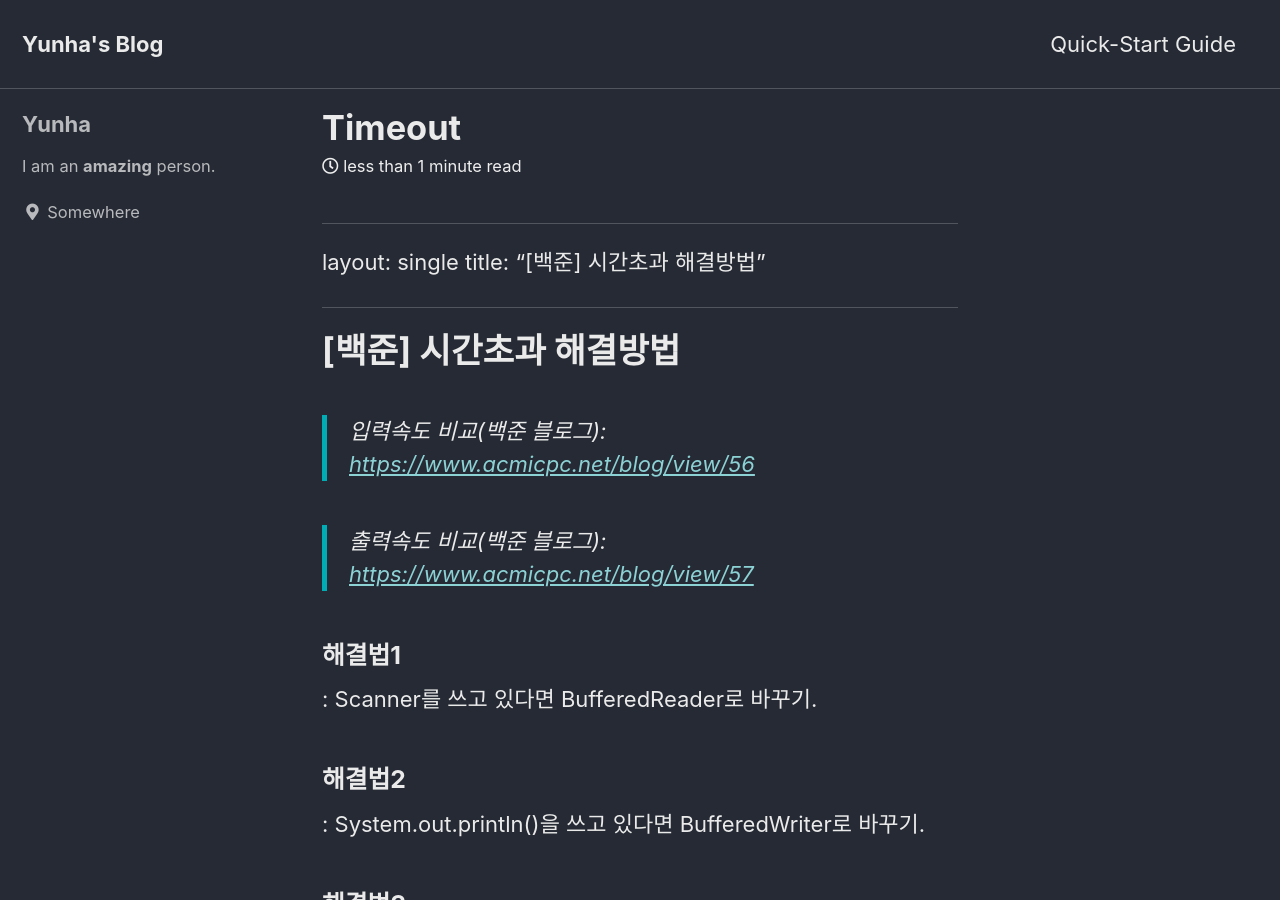
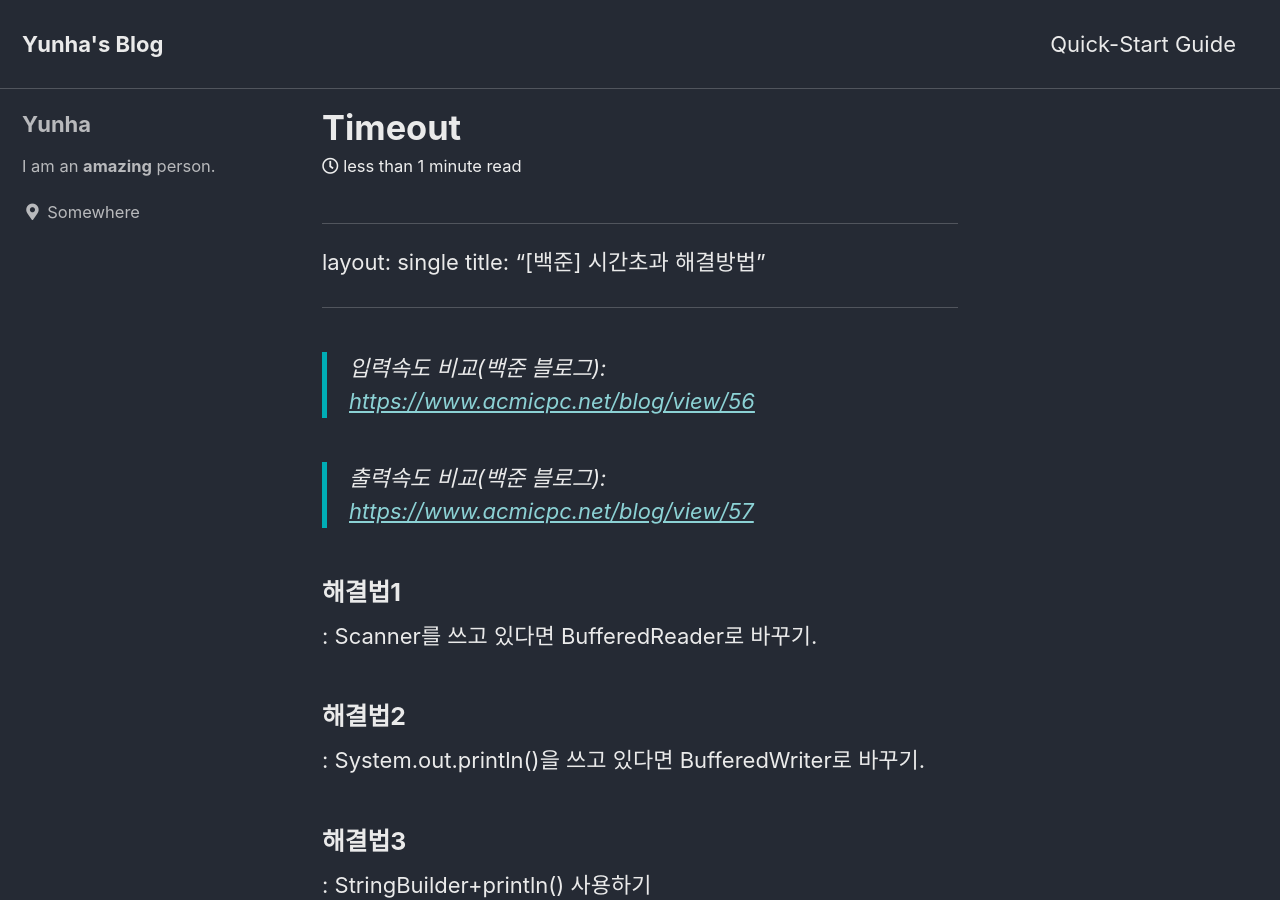
Before and after one commit to dbsgk/dbsgk.github.io, a Jekyll site: the page built from _posts/2021-11-03-timeout.md, in a window 1280 px wide and 900 px high. Built offline with Jekyll 4.4.1, drawn with Linux system fonts in a browser that asks for light colours; cached includes are drawn as plain includes.

Commit message:
Update 2021-11-03-timeout.md

```diff
--- a/_posts/2021-11-03-timeout.md
+++ b/_posts/2021-11-03-timeout.md
@@ -4,8 +4,6 @@ layout: single
 title: "[백준] 시간초과 해결방법"
 
 ---
-# [백준] 시간초과 해결방법
-
 
 > 입력속도 비교(백준 블로그): [https://www.acmicpc.net/blog/view/56](https://www.acmicpc.net/blog/view/56)
 >
```
